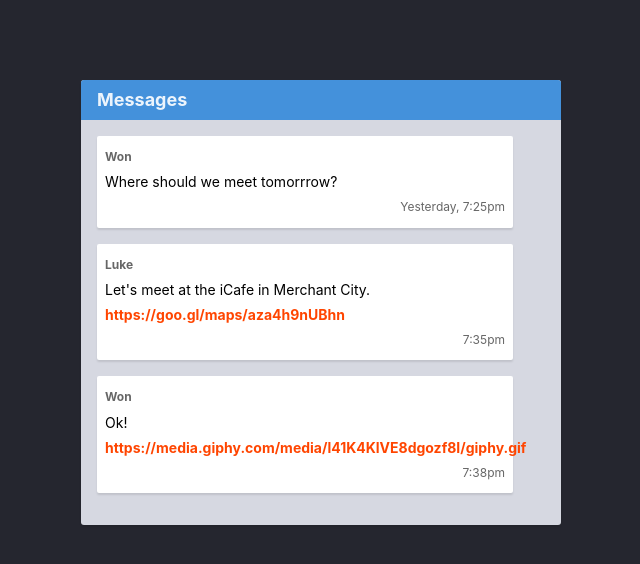
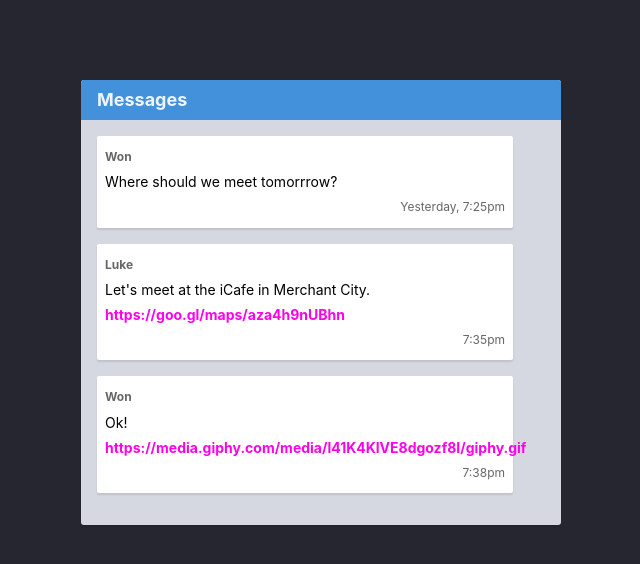
Before and after one commit to zaynab-dh/codi-project, a website: page week-3/28-git-conflict/index.html in a window 1280 px wide. Shown: the whole page, without its empty margins (319-959 px from the left). Drawn offline with Linux system fonts and the light colour scheme.

Commit message:
purple-links-zdh

```diff
--- a/week-3/28-git-conflict/styles.css
+++ b/week-3/28-git-conflict/styles.css
@@ -1,6 +1,6 @@
 /* Add your own CSS code below */
 .link {
-  color: orangered;
+  color: #ff00ea;
   font-weight: 700;
   text-decoration: none;
 }
```
